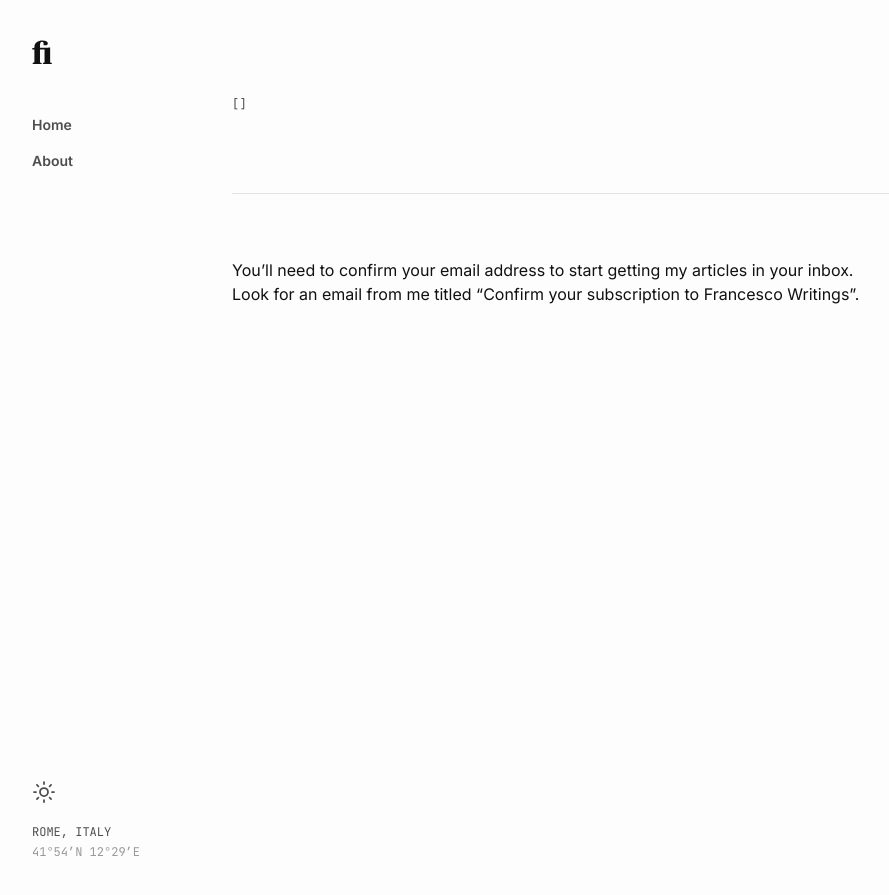
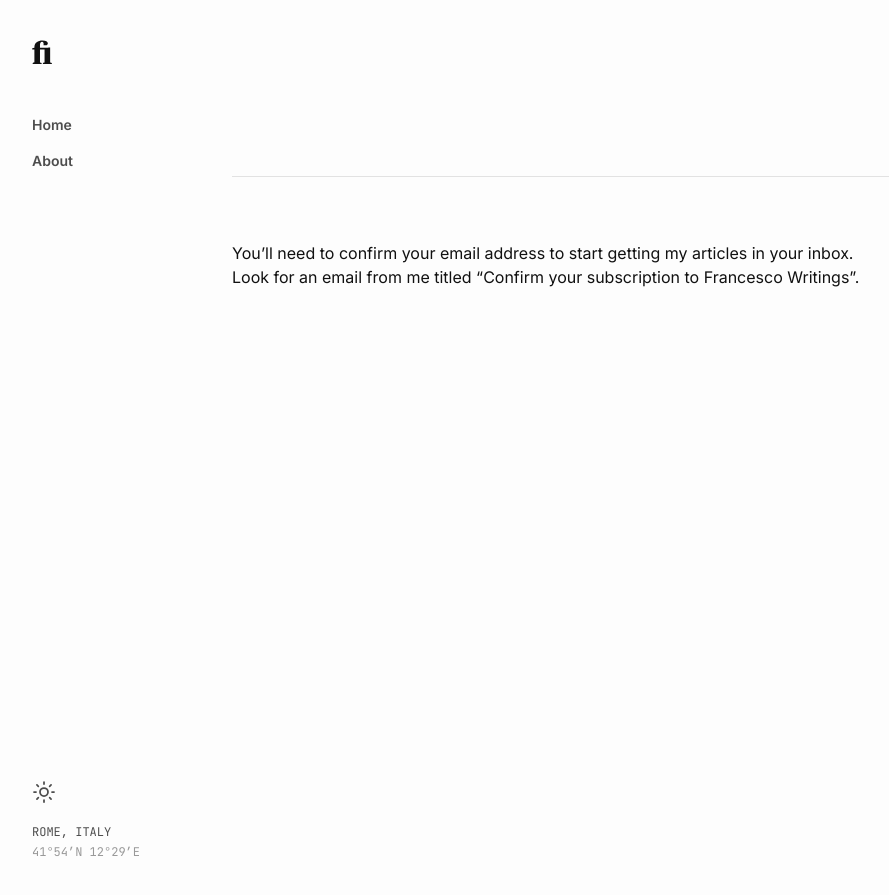
Before and after one commit to zetareticoli/fi, a Jekyll site: the page built from thanks.md, in a window 1280 px wide and 900 px high. Shown: the top 895 px of the window, without its empty margins (0-889 px from the left). Built offline with Jekyll 4.4.1, drawn with Linux system fonts in a browser that asks for light colours; some web fonts are replaced.

Commit message:
fix: remove unnecessary comment from page layout and streamline meta tag presentation

```diff
--- a/_layouts/page.html
+++ b/_layouts/page.html
@@ -1,10 +1,9 @@
 ---
-# _layouts/page.html
 layout: default
 ---
 <div class="min-h-screen">
   <section class="px-6 lg:px-10 pt-16 lg:pt-24 pb-12 lg:pb-16">
-    <span class="meta-tag block mb-4">[{{ page.tag | upcase }}]</span>
+    <span class="meta-tag block mb-4">{{ page.tag | upcase }}</span>
     <h1 class="font-heading text-3xl sm:text-4xl lg:text-5xl font-bold leading-tight">
       {{ page.title }}
     </h1>
```
